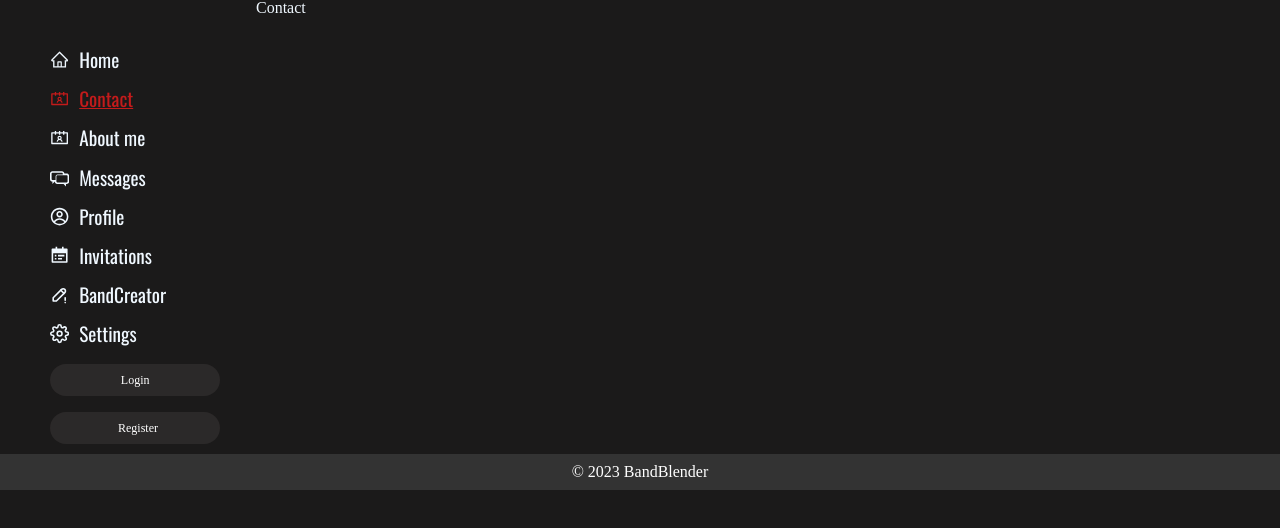
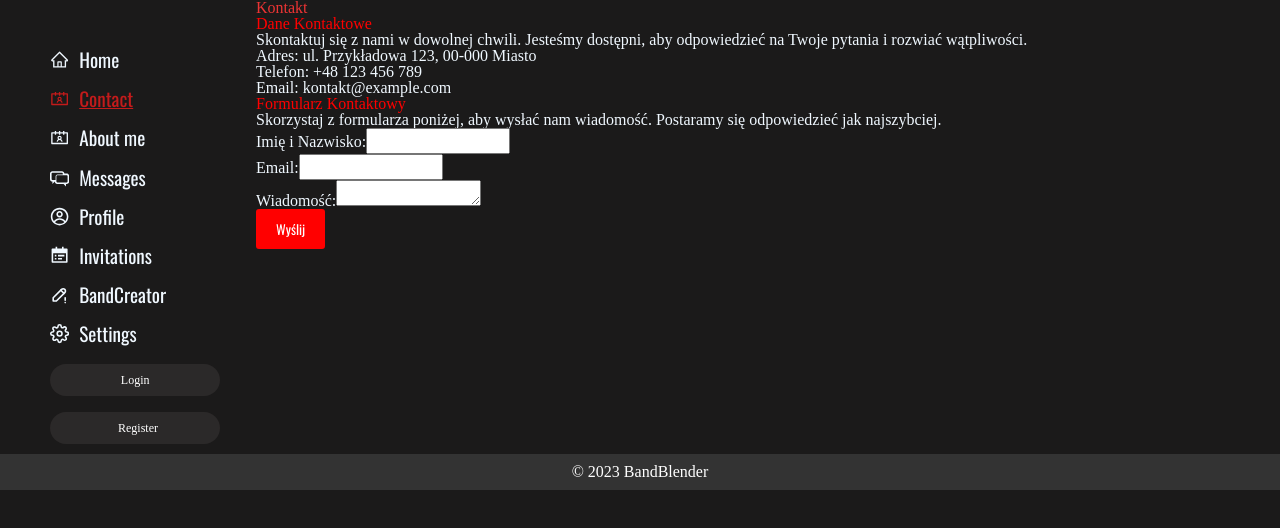
Before and after one commit to KubaG1974/BandBlenderFront, a React (Create React App) app: page /contact in a window 1280 px wide. Shown: the top 528 px of the page. Built offline with nearby package versions, Linux system fonts and the light colour scheme.

Commit message:
update pages about me and contact

```diff
--- a/package.json
+++ b/package.json
@@ -5,7 +5,7 @@
   "dependencies": {
     "@emotion/react": "^11.11.1",
     "@emotion/styled": "^11.11.0",
-    "@mui/material": "^5.14.10",
+    "@mui/material": "^5.14.12",
     "@testing-library/jest-dom": "^5.17.0",
     "@testing-library/react": "^13.4.0",
     "@testing-library/user-event": "^13.5.0",
--- a/src/components/Auth/Login.module.css
+++ b/src/components/Auth/Login.module.css
@@ -29,13 +29,14 @@ div {
 .content {
   flex: 1; /* Wykorzystaj dostępne miejsce */
   padding: 20px;
+  color: rgba(245, 237, 237, 0.25);
 }
 
 
 .content h2 {
   color: #a72020;
   text-align: center;
-  text-shadow: 0px 4px 4px rgba(0, 0, 0, 0.25);
+  text-shadow: 0px 4px 4px rgba(245, 237, 237, 0.25);
   font-family: Oswald;
   font-size: 24px;
   font-style: normal;
@@ -46,7 +47,7 @@ div {
 
 
 .info {
-  background-color: rgba(0, 0, 0, 0.0);
+  background-color: rgba(230, 222, 222, 0);
   line-height: 130%;
   font-family: 'Oswald', Tahoma, Geneva, Verdana, sans-serif;
   padding-top: 30px;
--- a/src/pages/Aboutus/About.module.css
+++ b/src/pages/Aboutus/About.module.css
@@ -12,12 +12,16 @@ h1 {
 section {
     padding: 20px;
     line-height: 120%;
+    margin-bottom: 20px;
 }
 
 h2 {
-    color: green;
+    color: red;
 }
 
-footer {
+/* footer {
     padding: 20px;
+} */
+.section li{
+    list-style-type:disc;
 }
--- a/src/pages/Contact/Contact.js
+++ b/src/pages/Contact/Contact.js
@@ -1,7 +1,50 @@
+import React from 'react';
+import styles from './Contact.module.css';
+
 const Contact = () => {
     return (
-        <div>
-            Contact
+        <div className="contact-us">
+            <header>
+                <h1>Kontakt</h1>
+            </header>
+            <section className="contact-info">
+                <h2>Dane Kontaktowe</h2>
+                <p>
+                    Skontaktuj się z nami w dowolnej chwili. Jesteśmy dostępni, aby odpowiedzieć na Twoje pytania i rozwiać wątpliwości.
+                </p>
+                <ul>
+                    <li>
+                        <strong>Adres:</strong> ul. Przykładowa 123, 00-000 Miasto
+                    </li>
+                    <li>
+                        <strong>Telefon:</strong> +48 123 456 789
+                    </li>
+                    <li>
+                        <strong>Email:</strong> kontakt@example.com
+                    </li>
+                </ul>
+            </section>
+            <section className="contact-form">
+                <h2>Formularz Kontaktowy</h2>
+                <p>
+                    Skorzystaj z formularza poniżej, aby wysłać nam wiadomość. Postaramy się odpowiedzieć jak najszybciej.
+                </p>
+                <form>
+                    <div className="form-group">
+                        <label for="name">Imię i Nazwisko:</label>
+                        <input type="text" id="name" name="name" required />
+                    </div>
+                    <div className="form-group">
+                        <label for="email">Email:</label>
+                        <input type="email" id="email" name="email" required />
+                    </div>
+                    <div className="form-group">
+                        <label for="message">Wiadomość:</label>
+                        <textarea id="message" name="message" rows="1" required></textarea>
+                    </div>
+                    <button type="submit">Wyślij</button>
+                </form>
+            </section>
         </div>
     )
 }
--- /dev/null
+++ b/src/pages/Contact/Contact.module.css
@@ -0,0 +1,65 @@
+
+.contact-us {
+    padding: 20px;
+}
+
+.contact-us header h1 {
+    font-size: 24px;
+    margin-bottom: 20px;
+}
+
+.contact-info {
+    background-color: #f4f4f4;
+    padding: 20px;
+    border-radius: 5px;
+    margin-bottom: 20px;
+}
+
+.contact-info h2 {
+    font-size: 20px;
+    margin-bottom: 10px;
+}
+
+
+.contact-form {
+    background-color: #f9f9f9;
+    padding: 20px;
+    border-radius: 5px;
+}
+
+.contact-form h2 {
+    font-size: 20px;
+    margin-bottom: 10px;
+}
+
+.form-group {
+    margin-bottom: 10px;
+}
+
+.form-group label {
+    display: block;
+    font-weight: bold;
+}
+
+.form-group input[type="text"],
+.form-group input[type="email"],
+.form-group textarea {
+    width: 100%;
+    padding: 10px;
+    margin: 5px 0;
+    border: 1px solid #ccc;
+    border-radius: 3px;
+}
+
+form button {
+    background-color: red;
+    color: #fff;
+    padding: 10px 20px;
+    border: none;
+    border-radius: 3px;
+    cursor: pointer;
+}
+
+form button:hover {
+    background-color: red;
+}
--- a/src/pages/Home/Home.js
+++ b/src/pages/Home/Home.js
@@ -1,5 +1,6 @@
 import React from 'react';
 import styles from './Home.module.css';
+import Modal from './Homemodal';
 
 class Home extends React.Component {
     render() {
@@ -11,6 +12,8 @@ class Home extends React.Component {
 
                 <div className={styles.info}>Your one-stop platform to find the perfect band members.
                     BandBlend is an online application that makes it easier for artists to find music partners. Thanks to it, you will find the perfect match and start creating music together with other passionate people.</div>
+
+           <Modal />
             </div>
         );
     }
--- /dev/null
+++ b/src/pages/Home/Homemodal.js
@@ -0,0 +1,32 @@
+import React, { useState } from 'react';
+import { Link } from 'react-router-dom';
+import styles from './Home.module.css';
+
+const Modal = () => {
+  const [isOpen, setIsOpen] = useState(false);
+
+  const openModal = () => {
+    setIsOpen(true);
+  };
+
+  const closeModal = () => {
+    setIsOpen(false);
+  };
+
+  return (
+    <div>
+      <button onClick={openModal}>Logowanie</button>
+
+      {isOpen && (
+        <div className="modal">
+          <div className="modal-content">
+            <span className="close" onClick={closeModal}>&times;</span>
+             <Link to="/Login" className={styles.login}>Login</Link>
+          </div>
+        </div>
+      )}
+    </div>
+  );
+}
+
+export default Modal;
```
Also changed, not shown: src/pages/Aboutus/About.js (+60 -29 lines), 1 other file (tests, documents, lock files or other folders).
